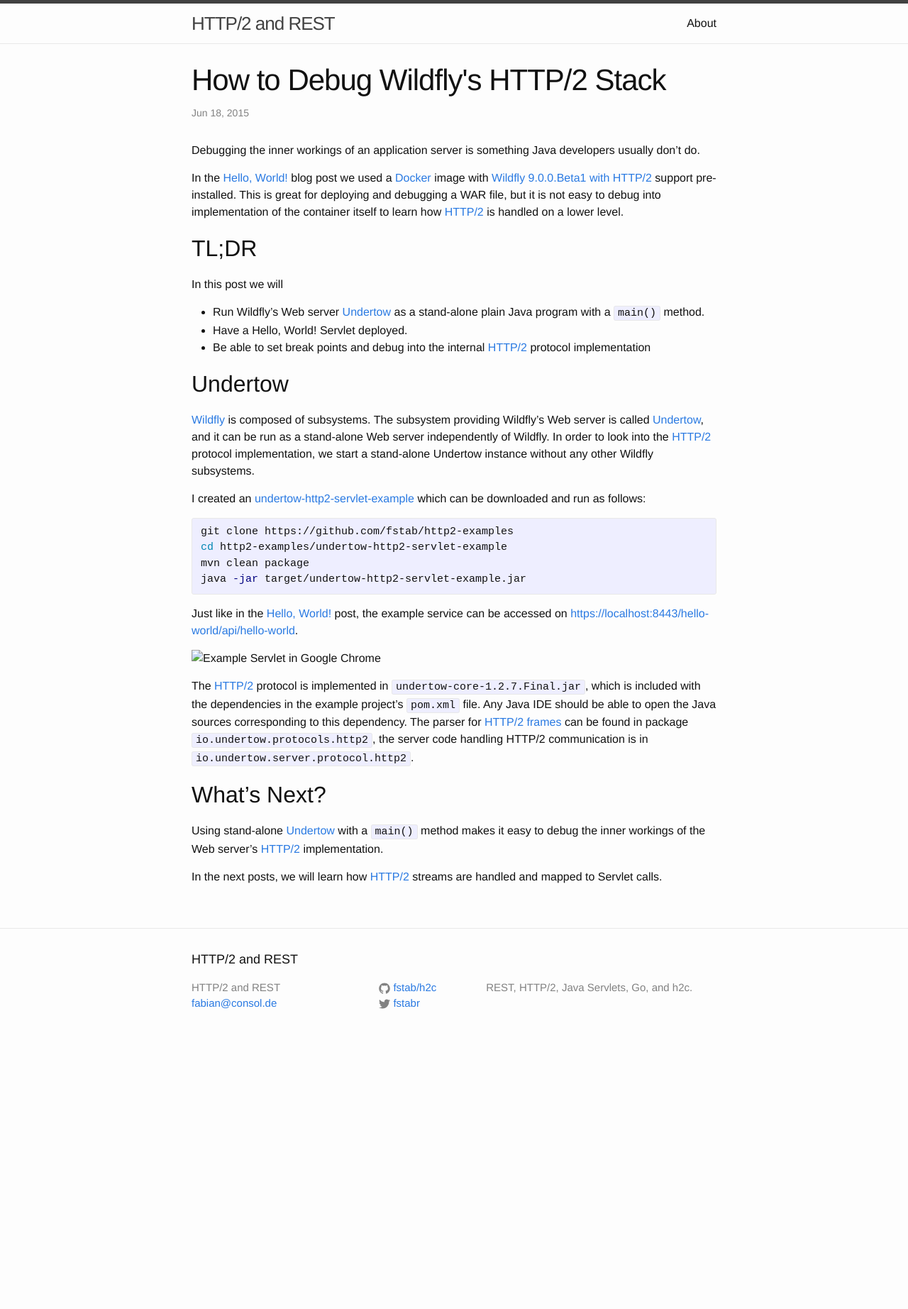
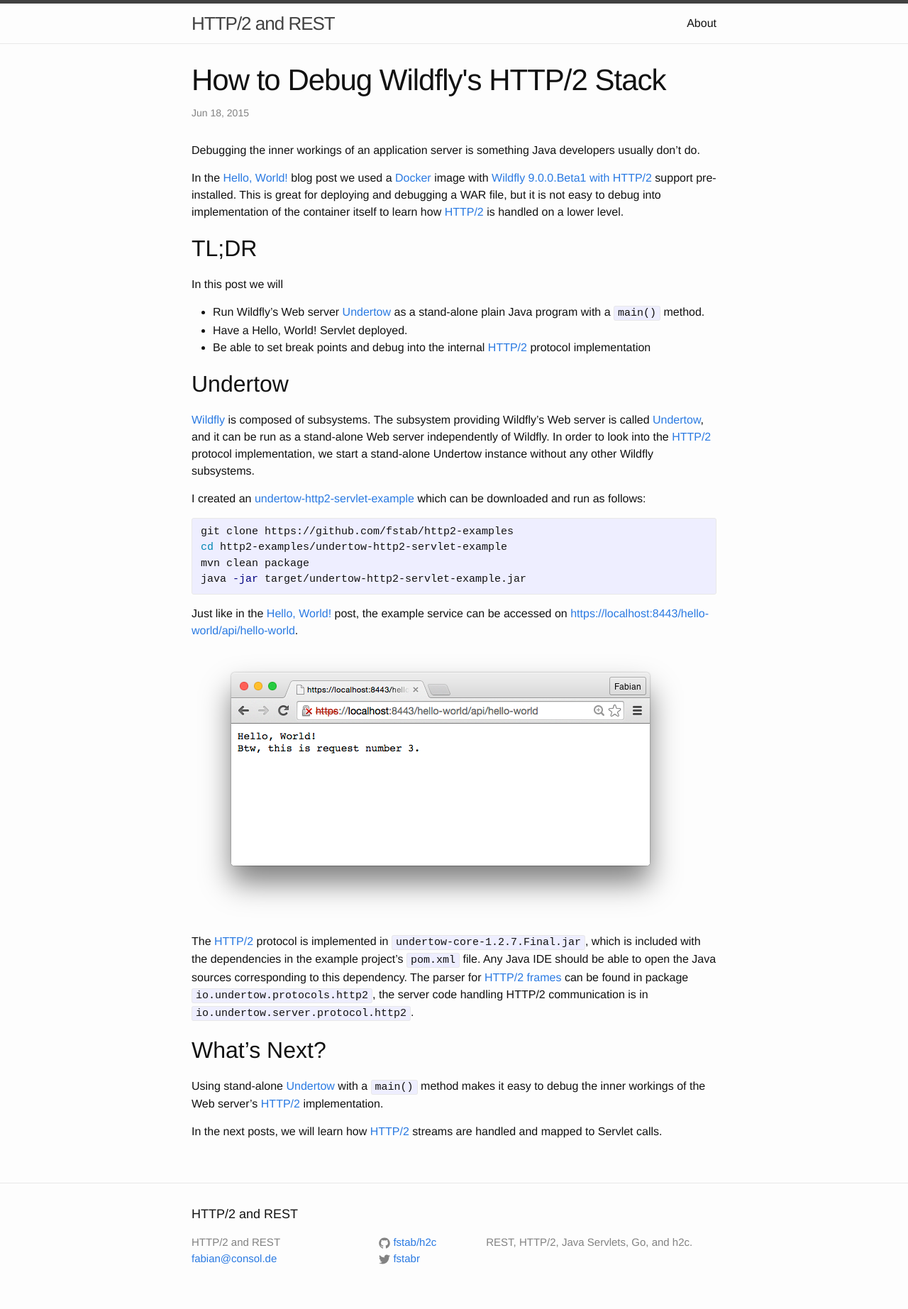
Before and after one commit to fstab/h2c, a Jekyll site: the page built from _posts/2015-06-18-how-to-debug-the-wildfly-http2-stack.markdown, in a window 1280 px wide. Shown: the whole page at 71% size. Built offline with Jekyll 4.4.1, drawn with Linux system fonts in a browser that asks for light colours; comment, search, counter and statistics services are not loaded; before the commit the page ends 1486 px from its top, so only the background shows below that.

Commit message:
fixed typo

```diff
--- a/_posts/2015-06-18-how-to-debug-the-wildfly-http2-stack.markdown
+++ b/_posts/2015-06-18-how-to-debug-the-wildfly-http2-stack.markdown
@@ -36,7 +36,7 @@ java -jar target/undertow-http2-servlet-example.jar
 
 Just like in the [Hello, World!] post, the example service can be accessed on [https://localhost:8443/hello-world/api/hello-world].
 
-![Example Servlet in Google Chrome]({site.url}}{{site.baseurl}}/assets/2015-06-18-undertow-http2-servlet-example-in-browser.png)
+![Example Servlet in Google Chrome]({{site.url}}{{site.baseurl}}/assets/2015-06-18-undertow-http2-servlet-example-in-browser.png)
 
 The [HTTP/2] protocol is implemented in `undertow-core-1.2.7.Final.jar`, which is included with the dependencies in the example project's `pom.xml` file.
 Any Java IDE should be able to open the Java sources corresponding to this dependency.
```
